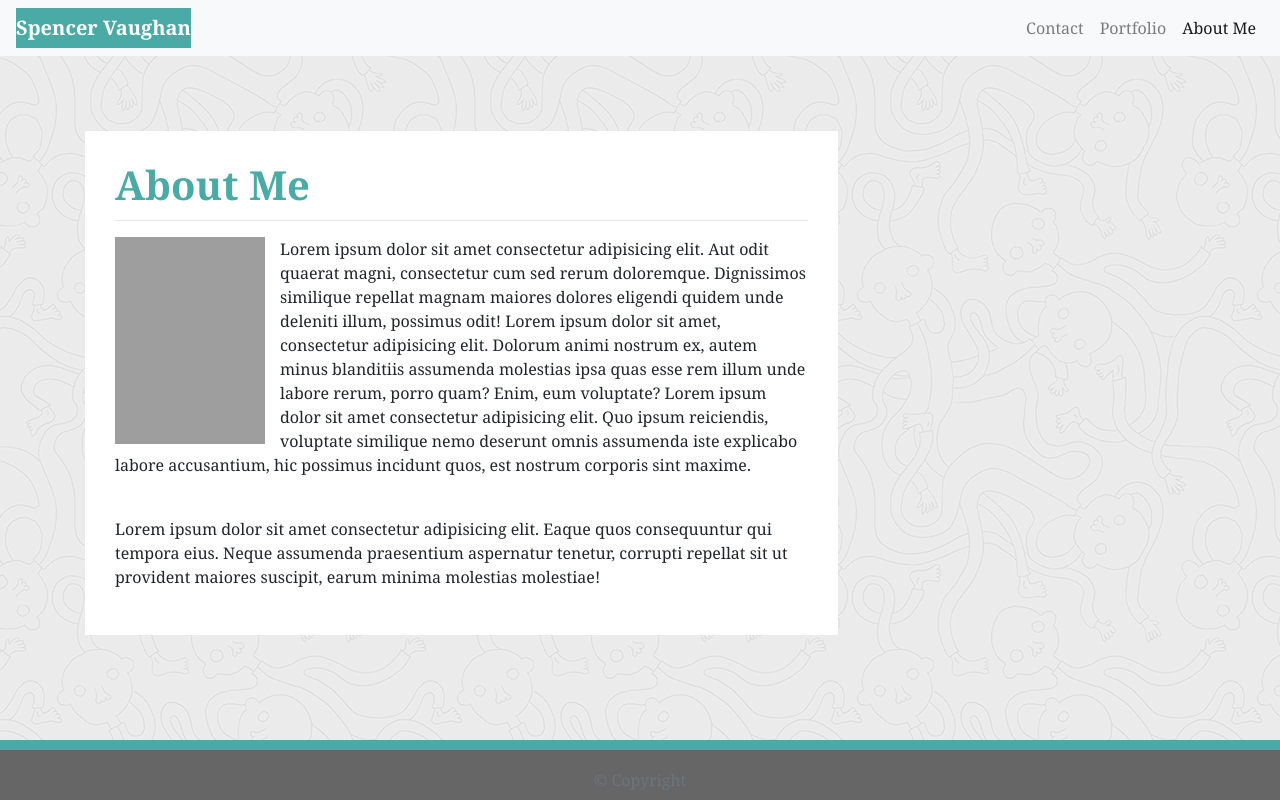
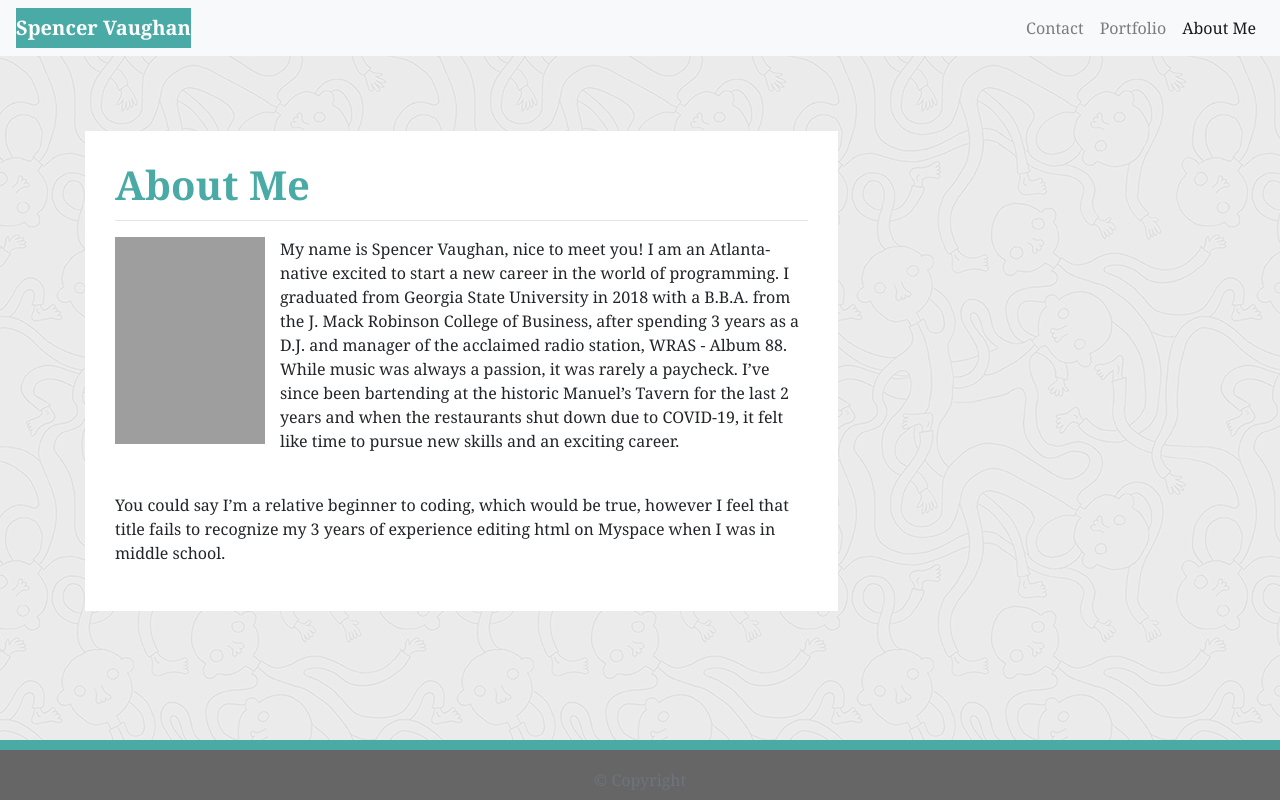
Before and after one commit to spencerv86/my-practice-portfolio, a plain HTML site: page index.html in a window 1280 px wide. Drawn offline with nearby package versions, Linux system fonts and the light colour scheme; grey boxes are pictures that could not be loaded.

Commit message:
replaced placeholder text in bio with semi-actual bio

```diff
--- a/index.html
+++ b/index.html
@@ -72,24 +72,23 @@
                   height="207px"
                 />
                 <p>
-                  Lorem ipsum dolor sit amet consectetur adipisicing elit. Aut
-                  odit quaerat magni, consectetur cum sed rerum doloremque.
-                  Dignissimos similique repellat magnam maiores dolores eligendi
-                  quidem unde deleniti illum, possimus odit! Lorem ipsum dolor
-                  sit amet, consectetur adipisicing elit. Dolorum animi nostrum
-                  ex, autem minus blanditiis assumenda molestias ipsa quas esse
-                  rem illum unde labore rerum, porro quam? Enim, eum voluptate?
-                  Lorem ipsum dolor sit amet consectetur adipisicing elit. Quo
-                  ipsum reiciendis, voluptate similique nemo deserunt omnis
-                  assumenda iste explicabo labore accusantium, hic possimus
-                  incidunt quos, est nostrum corporis sint maxime.
+                  My name is Spencer Vaughan, nice to meet you! I am an
+                  Atlanta-native excited to start a new career in the world of
+                  programming. I graduated from Georgia State University in 2018
+                  with a B.B.A. from the J. Mack Robinson College of Business,
+                  after spending 3 years as a D.J. and manager of the acclaimed
+                  radio station, WRAS - Album 88. While music was always a
+                  passion, it was rarely a paycheck. I’ve since been bartending
+                  at the historic Manuel’s Tavern for the last 2 years and when
+                  the restaurants shut down due to COVID-19, it felt like time
+                  to pursue new skills and an exciting career.
                 </p>
                 <br />
                 <p>
-                  Lorem ipsum dolor sit amet consectetur adipisicing elit. Eaque
-                  quos consequuntur qui tempora eius. Neque assumenda
-                  praesentium aspernatur tenetur, corrupti repellat sit ut
-                  provident maiores suscipit, earum minima molestias molestiae!
+                  You could say I’m a relative beginner to coding, which would
+                  be true, however I feel that title fails to recognize my 3
+                  years of experience editing html on Myspace when I was in
+                  middle school.
                 </p>
               </div>
             </div>
```
